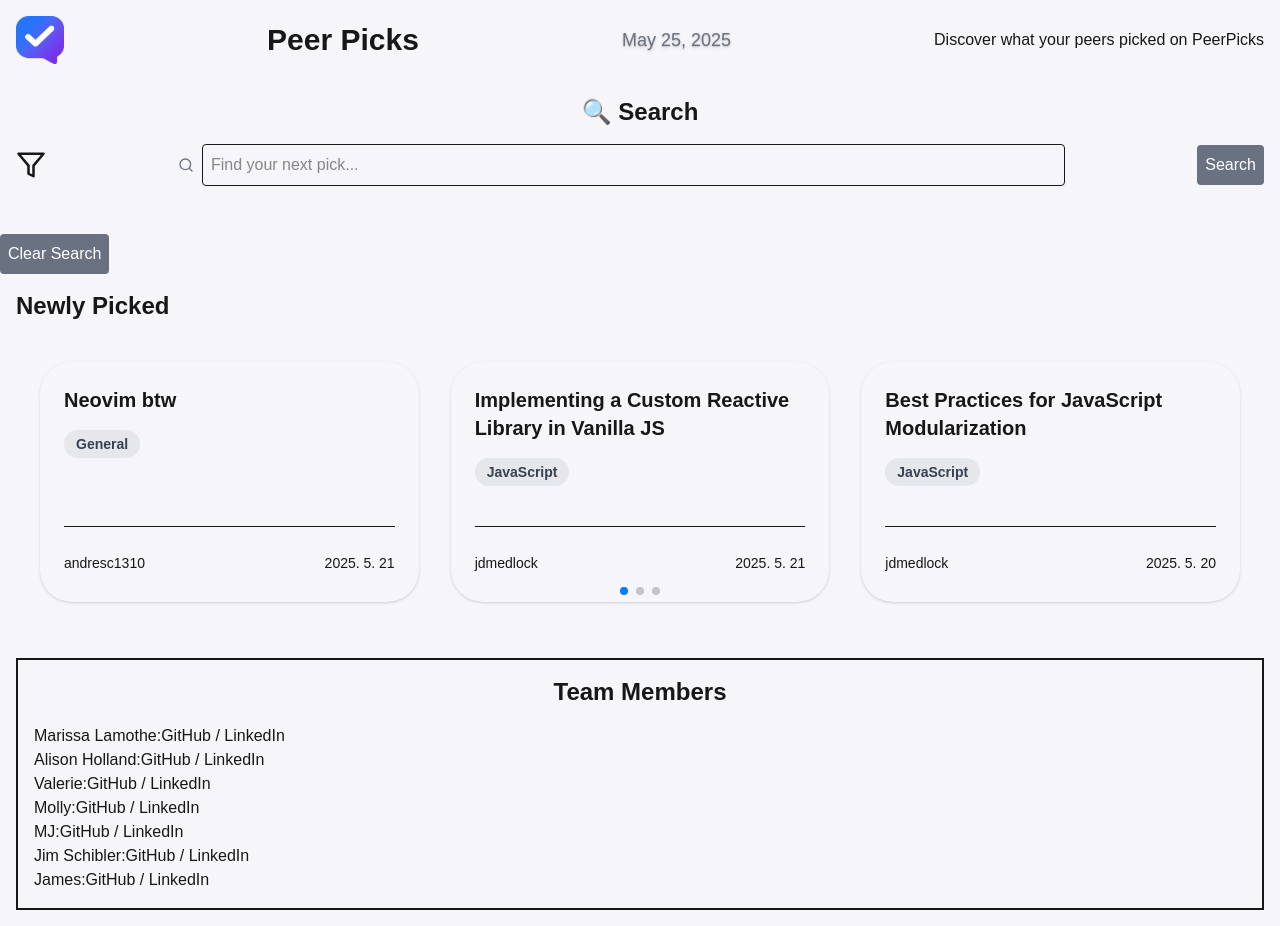
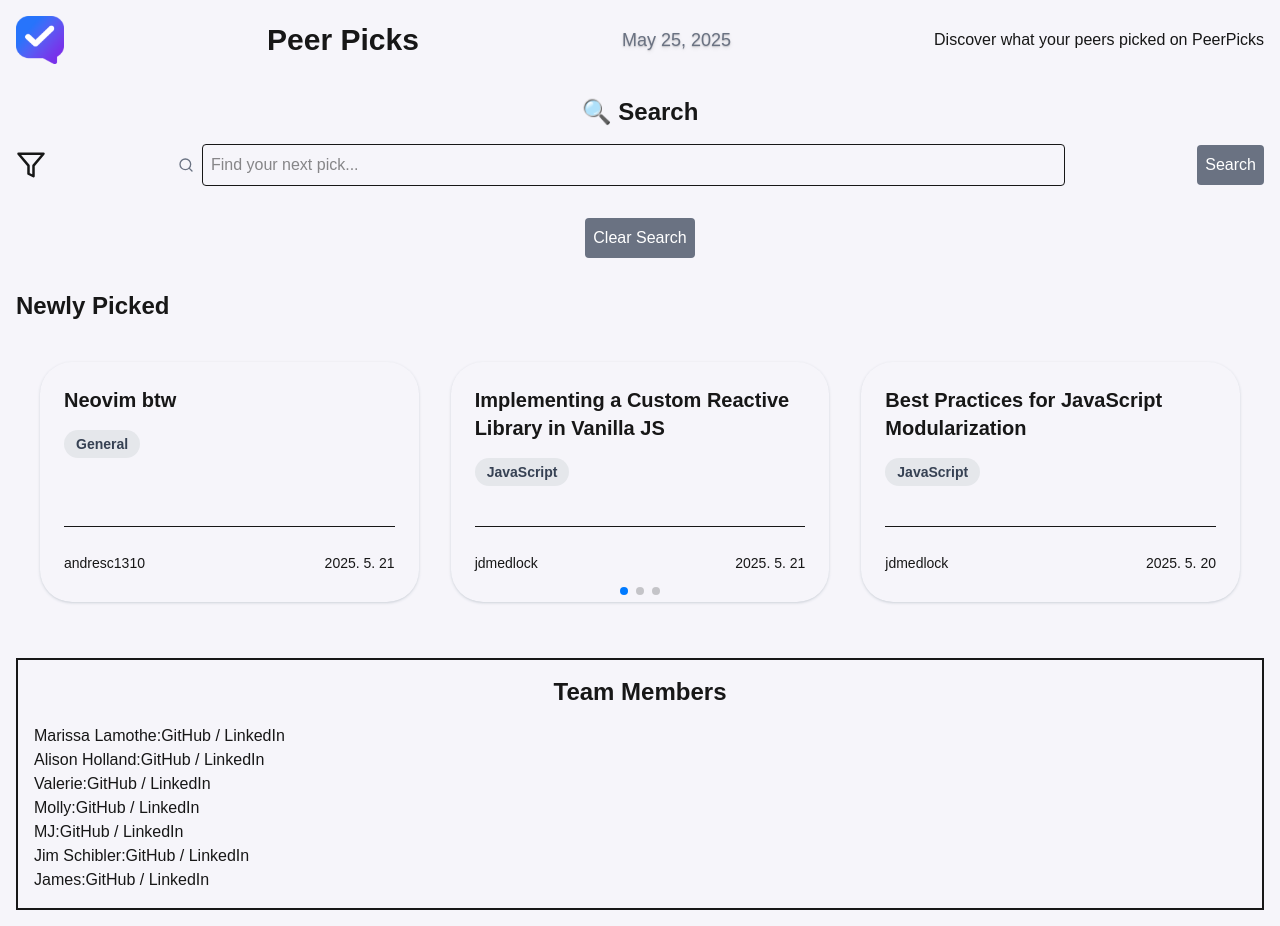
Before and after one commit to chingu-voyages/V55-tier2-team-25, a Next.js app in the folder react-app/: page / in a window 1280 px wide. Built offline with nearby package versions, Linux system fonts and the light colour scheme.

Commit message:
work on functionality for the clear search button.

```diff
--- a/react-app/src/app/page.js
+++ b/react-app/src/app/page.js
@@ -16,7 +16,7 @@ export default function App() {
       <Provider store={store}>
       <Header className="md:flex" />
       <SearchContainer />
-      <ClearButton />
+
 
 
       {/*<RecommendSection />*/}
--- a/react-app/src/components/ClearButton.jsx
+++ b/react-app/src/components/ClearButton.jsx
@@ -1,13 +1,17 @@
 import React from "react";
 
-export default function ClearButton() {
+const ClearButton = ({onClick}) => {
+  // This component renders a button that clears the search input
   return (
     <div>
       <button className="bg-gray-500 hover:bg-gray-700  text-white
                    dark:bg-gray-300 dark:hover:bg-gray-100 dark:text-black
-                   p-2 rounded">
+                   p-2 rounded"
+                   onClick={onClick}>
         Clear Search
       </button>
     </div>
   );
 }
+
+export default ClearButton;
--- a/react-app/src/components/SearchContainer.jsx
+++ b/react-app/src/components/SearchContainer.jsx
@@ -8,6 +8,7 @@ import SearchBar from "./SearchBar";
 import SearchButton from "./SearchButton";
 import ResourceList from "./ResourceList";
 import Filter from "./Filter";
+import ClearButton from "./ClearButton";
 
 export default function SearchContainer() {
   const [searchTerm, setSearchTerm] = useState("");
@@ -71,6 +72,13 @@ export default function SearchContainer() {
     console.log("Filtered resources:", filteredResources);
   };
 
+  const handleClearSearch = () => {
+    setSearchTerm("");
+    setSearchResults([]);
+    setSelectedTags([]);
+  }
+
+
   return (
     <div className="flex flex-col items-center justify-center p-4">
       <h2 className="text-2xl font-bold mb-4">🔍 Search</h2>
@@ -87,7 +95,7 @@ export default function SearchContainer() {
         loading={loading}
         error={error}
       />
-
+<ClearButton onClick={handleClearSearch}/>
     </div>
   );
 }
```
